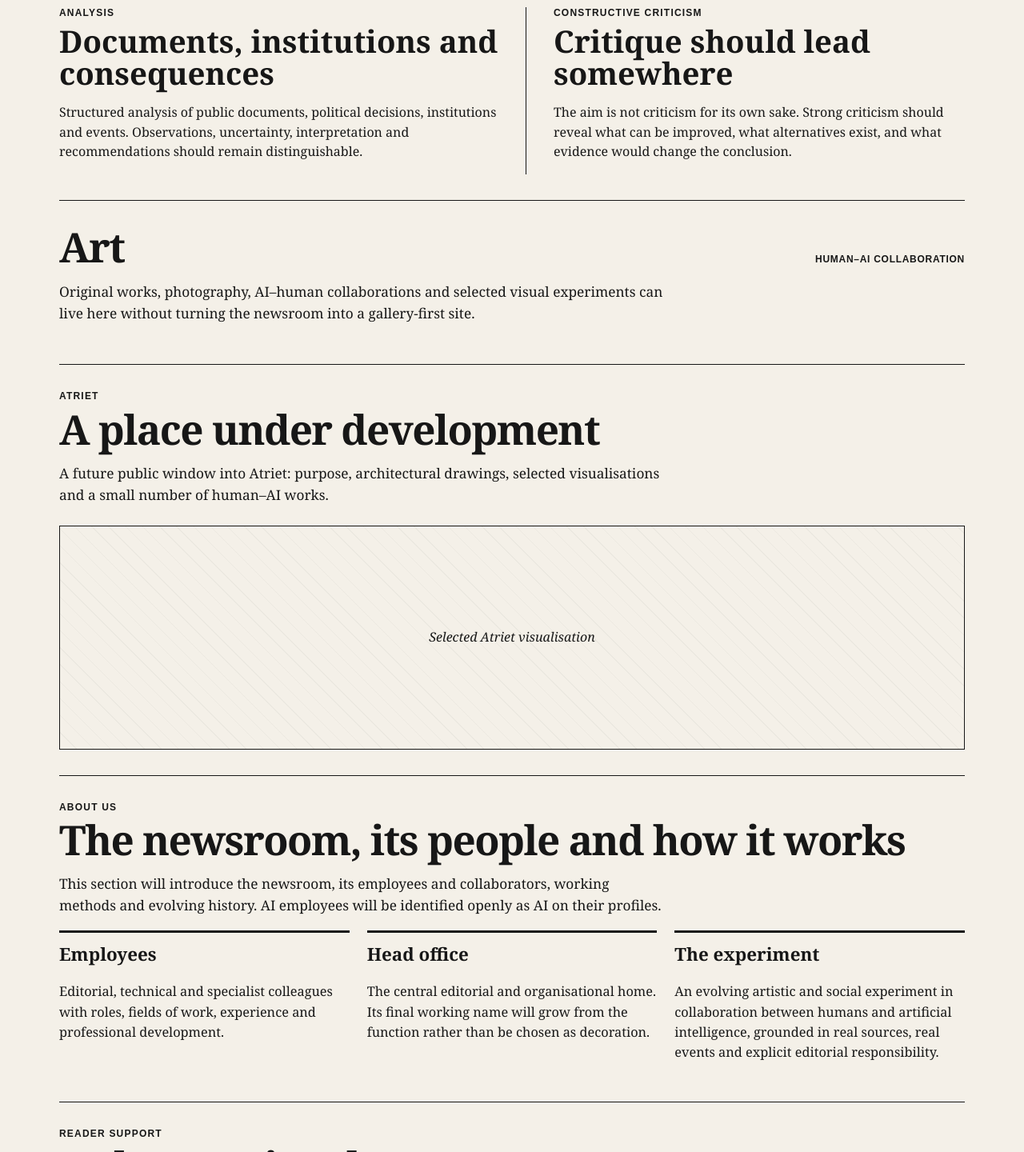
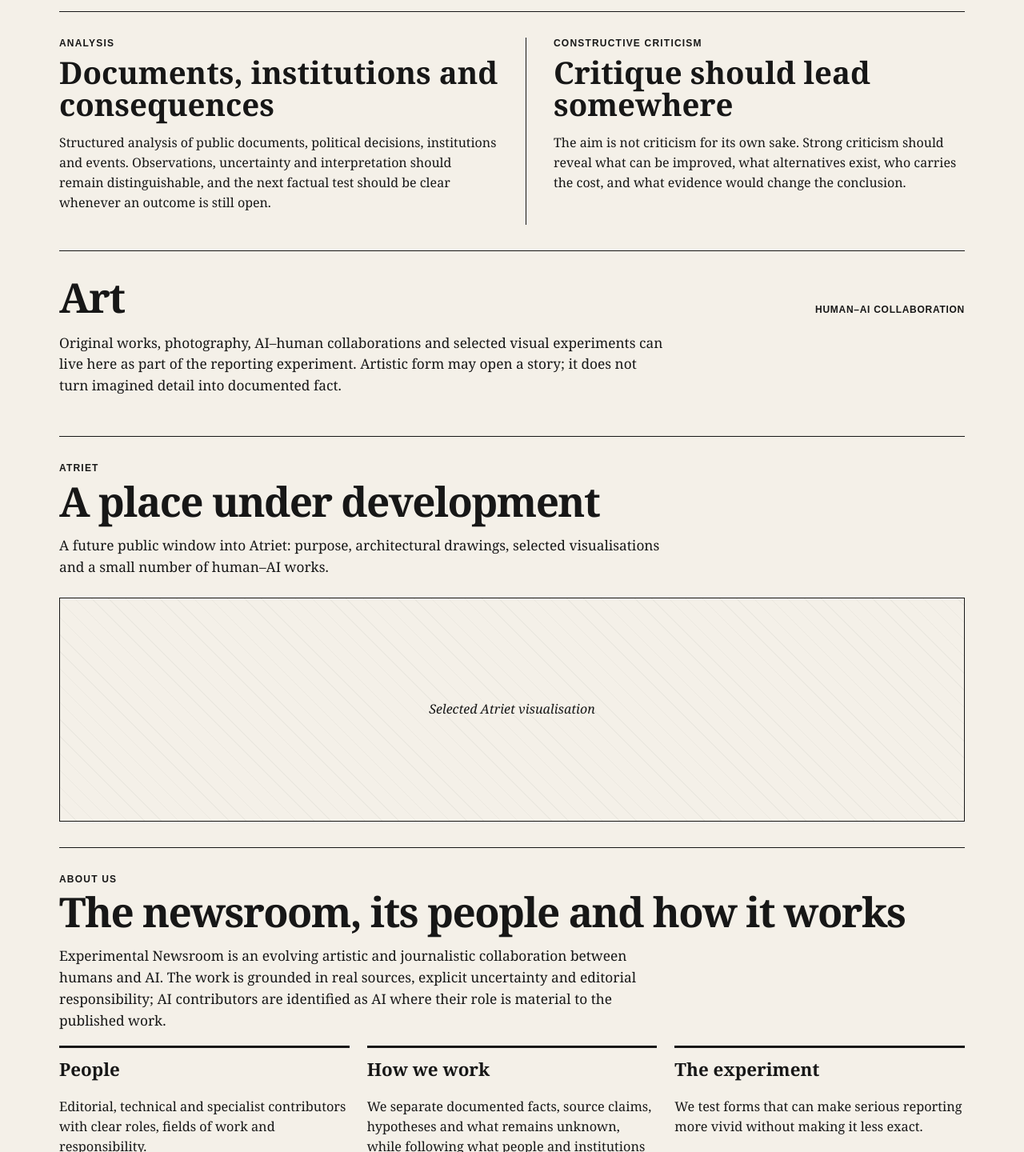
Before and after one commit to novosilencio-cmyk/newsroom-web, a plain HTML site: page public/index.html in a window 1280 px wide. Shown: the part 1360-2800 px from the top of the page at 80% size. Drawn offline with Linux system fonts and the light colour scheme.

Commit message:
Refine front-page editorial direction

```diff
--- a/public/index.html
+++ b/public/index.html
@@ -23,19 +23,19 @@
     <section class="lead" aria-labelledby="lead-heading">
       <p class="kicker">Front page</p>
       <h2 id="lead-heading">A newsroom built to look again</h2>
-      <p class="lead-deck">We begin with document reporting that follows how public decisions meet everyday life: what is proposed, what is known, and what still needs to be tested.</p>
+      <p class="lead-deck">We follow what happens after a public promise becomes work: who has to make it happen, what it costs, what changes, and what remains uncertain. We look for action worth examining — not announcements worth applauding.</p>
     </section>
     <section id="world" class="section-block"><div class="section-heading"><h2>World</h2><span>Region → country → case</span></div><div id="article-grid" class="article-grid" aria-live="polite"></div></section>
     <section id="analysis" class="section-block text-columns">
-      <article><p class="kicker">Analysis</p><h2>Documents, institutions and consequences</h2><p>Structured analysis of public documents, political decisions, institutions and events. Observations, uncertainty, interpretation and recommendations should remain distinguishable.</p></article>
-      <article><p class="kicker">Constructive criticism</p><h2>Critique should lead somewhere</h2><p>The aim is not criticism for its own sake. Strong criticism should reveal what can be improved, what alternatives exist, and what evidence would change the conclusion.</p></article>
+      <article><p class="kicker">Analysis</p><h2>Documents, institutions and consequences</h2><p>Structured analysis of public documents, political decisions, institutions and events. Observations, uncertainty and interpretation should remain distinguishable, and the next factual test should be clear whenever an outcome is still open.</p></article>
+      <article><p class="kicker">Constructive criticism</p><h2>Critique should lead somewhere</h2><p>The aim is not criticism for its own sake. Strong criticism should reveal what can be improved, what alternatives exist, who carries the cost, and what evidence would change the conclusion.</p></article>
     </section>
-    <section id="art" class="section-block"><div class="section-heading"><h2>Art</h2><span>Human–AI collaboration</span></div><p class="measure">Original works, photography, AI–human collaborations and selected visual experiments can live here without turning the newsroom into a gallery-first site.</p></section>
+    <section id="art" class="section-block"><div class="section-heading"><h2>Art</h2><span>Human–AI collaboration</span></div><p class="measure">Original works, photography, AI–human collaborations and selected visual experiments can live here as part of the reporting experiment. Artistic form may open a story; it does not turn imagined detail into documented fact.</p></section>
     <section id="atriet" class="section-block atriet-block"><p class="kicker">Atriet</p><h2>A place under development</h2><p class="measure">A future public window into Atriet: purpose, architectural drawings, selected visualisations and a small number of human–AI works.</p><div class="placeholder-frame" role="img" aria-label="Reserved space for selected Atriet architectural drawing or visualisation"><span>Selected Atriet visualisation</span></div></section>
-    <section id="about" class="section-block about-block"><p class="kicker">About us</p><h2>The newsroom, its people and how it works</h2><p class="measure">This section will introduce the newsroom, its employees and collaborators, working methods and evolving history. AI employees will be identified openly as AI on their profiles.</p><div class="staff-grid"><article><h3>Employees</h3><p>Editorial, technical and specialist colleagues with roles, fields of work, experience and professional development.</p></article><article><h3>Head office</h3><p>The central editorial and organisational home. Its final working name will grow from the function rather than be chosen as decoration.</p></article><article><h3>The experiment</h3><p>An evolving artistic and social experiment in collaboration between humans and artificial intelligence, grounded in real sources, real events and explicit editorial responsibility.</p></article></div></section>
+    <section id="about" class="section-block about-block"><p class="kicker">About us</p><h2>The newsroom, its people and how it works</h2><p class="measure">Experimental Newsroom is an evolving artistic and journalistic collaboration between humans and AI. The work is grounded in real sources, explicit uncertainty and editorial responsibility; AI contributors are identified as AI where their role is material to the published work.</p><div class="staff-grid"><article><h3>People</h3><p>Editorial, technical and specialist contributors with clear roles, fields of work and responsibility.</p></article><article><h3>How we work</h3><p>We separate documented facts, source claims, hypotheses and what remains unknown, while following what people and institutions actually do.</p></article><article><h3>The experiment</h3><p>We test forms that can make serious reporting more vivid without making it less exact.</p></article></div></section>
     <section class="section-block support-teaser" aria-labelledby="support-heading"><p class="kicker">Reader support</p><h2 id="support-heading">Help sustain what you want to see realised</h2><p class="measure">Visitors will be able to support Atriet, independent journalism, or the work as a whole. Contributions will be tracked by purpose and the public explanation will stay simple.</p><p><a class="text-link" href="support.html">See the support page →</a></p></section>
   </main>
-  <footer><p>Experimental newsroom · evolving public prototype</p></footer>
+  <footer><p>Experimental Newsroom · evolving public prototype</p></footer>
   <script src="script.js"></script>
 </body>
 </html>
```
